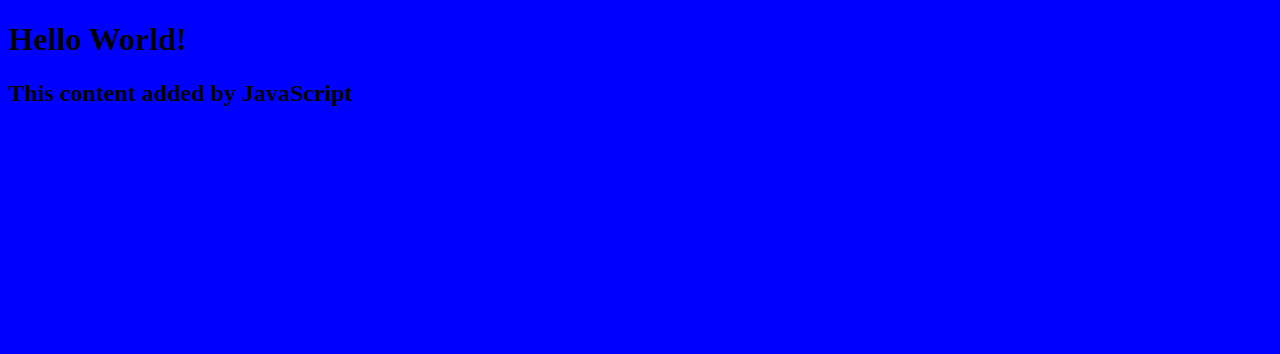
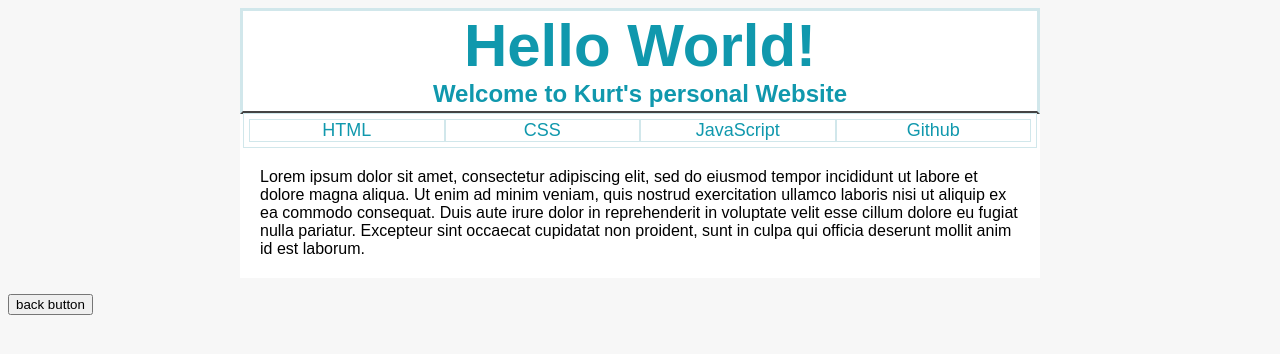
Before and after one commit to ktripodibaux/my-personal-website, a plain HTML site: page index.html in a window 1280 px wide. Drawn offline with Linux system fonts and the light colour scheme.

Commit message:
didnt comment enough

```diff
--- a/index.html
+++ b/index.html
@@ -8,7 +8,44 @@
 </head>
 
 <body>
-    <h1>Hello World!</h1>
+    <div class="main">
+        <div class="container">
+
+            <header>
+                <h1>Hello World!</h1>
+                <h2>Welcome to Kurt's personal Website</h2>
+                <nav>
+                    <a href="#">HTML</a>
+                    <a href="#">CSS</a>
+                    <a href="#" class="jav">JavaScript</a>
+                    <a href="#">Github</a>
+                </nav>
+            </header>
+            <br>
+            <p>Lorem ipsum dolor sit amet, consectetur adipiscing elit, sed do eiusmod tempor incididunt ut labore et
+                dolore
+                magna aliqua. Ut enim ad minim veniam, quis nostrud exercitation ullamco laboris nisi ut aliquip ex ea
+                commodo consequat. Duis aute irure dolor in reprehenderit in voluptate velit esse cillum dolore eu
+                fugiat
+                nulla pariatur. Excepteur sint occaecat cupidatat non proident, sunt in culpa qui officia deserunt
+                mollit
+                anim id est laborum.</p>
+
+
+        </div>
+        <div class="lower hidden">
+            <p>Lorem ipsum dolor sit amet, consectetur adipiscing elit, sed do eiusmod tempor incididunt ut labore et
+                dolore
+                magna aliqua. Ut enim ad minim veniam, quis nostrud exercitation ullamco laboris nisi ut aliquip ex ea
+                commodo consequat. Duis aute irure dolor in reprehenderit in voluptate velit esse cillum dolore eu
+                fugiat
+                nulla pariatur. Excepteur sint occaecat cupidatat non proident, sunt in culpa qui officia deserunt
+                mollit
+                anim id est laborum.</p>
+            <p> click anywhere to go back</p>
+        </div>
+    </div>
+    <button class="button">back button</button>
     <script src="script.js"></script>
 </body>
 
--- a/script.js
+++ b/script.js
@@ -1,3 +1,23 @@
-const h2 = document.createElement("h2");
-h2.textContent = "This content added by JavaScript";
-document.querySelector("body").appendChild(h2);
+
+ const main = document.querySelector('.main')
+const lower = document.querySelector('.lower');
+const jav = document.querySelector('.jav');
+const button = document.querySelector('.button');
+
+ const click = jav.addEventListener('click', function(){
+    javer();
+ });
+
+const back = button.addEventListener('click', function() {
+    javer2();
+})
+
+const javer = function() {
+    lower.classList.remove('hidden');
+    lower.classList.remove('hidden');
+    main.classList.add('hidden');
+ };
+ const javer2 = function() {
+    main.classList.remove('hidden');
+    lower.classList.add('hidden');
+ }
--- a/style.css
+++ b/style.css
@@ -1,3 +1,79 @@
 body {
-    background: blue;
+    background-color: #f7f7f7;
+    font-family: sans-serif;
+    position: relative;
+}
+
+.container {
+    width: 800px;
+    display: block;
+    margin: auto;
+    background-color: #fff;
+}
+
+header {
+    text-align: center;
+    height: 100px;
+
+    border: #D1E7EB solid;
+    border-bottom: #444 solid;
+}
+header h1{
+    margin: 0px;
+    color: #1098AD;
+    font-size: 60px;
+}
+header h2{
+    margin: 0px;
+    color: #1098ad;
+
+}
+
+nav {
+    display: grid;
+    margin-top: 5px;
+    align-items: start;
+    grid-template-columns: 1fr 1fr 1fr 1fr;
+    grid-template-rows: 1fr;
+    padding: 5px;
+    background-color: #fff;
+    border: 1px #D1E7EB solid;
+
+}
+nav a {
+    color: #1098ad;
+  text-decoration: none;
+  font-size: 18px;
+  border: 1px #D1E7EB solid;
+  margin: 0px;
+  padding: 0px;
+}
+nav a:visited {
+    color: #1098ad;
   }
+nav a:hover {
+    color: #7FBE78;
+    font-weight: bold;
+    text-decoration: underline #C8D754;
+    text-shadow: .5px #444;
+}
+nav a:active {
+    background-color: black;
+    font-style: italic;
+  }
+
+  p{
+      padding: 20px;
+  }
+
+  .html {
+      width: 600px;
+      margin: auto;
+      position: relative;
+      background-color: white;
+      box-shadow: 20px 20px 500px black;
+  }
+
+  .hidden {
+      display: none;
+  }
```
